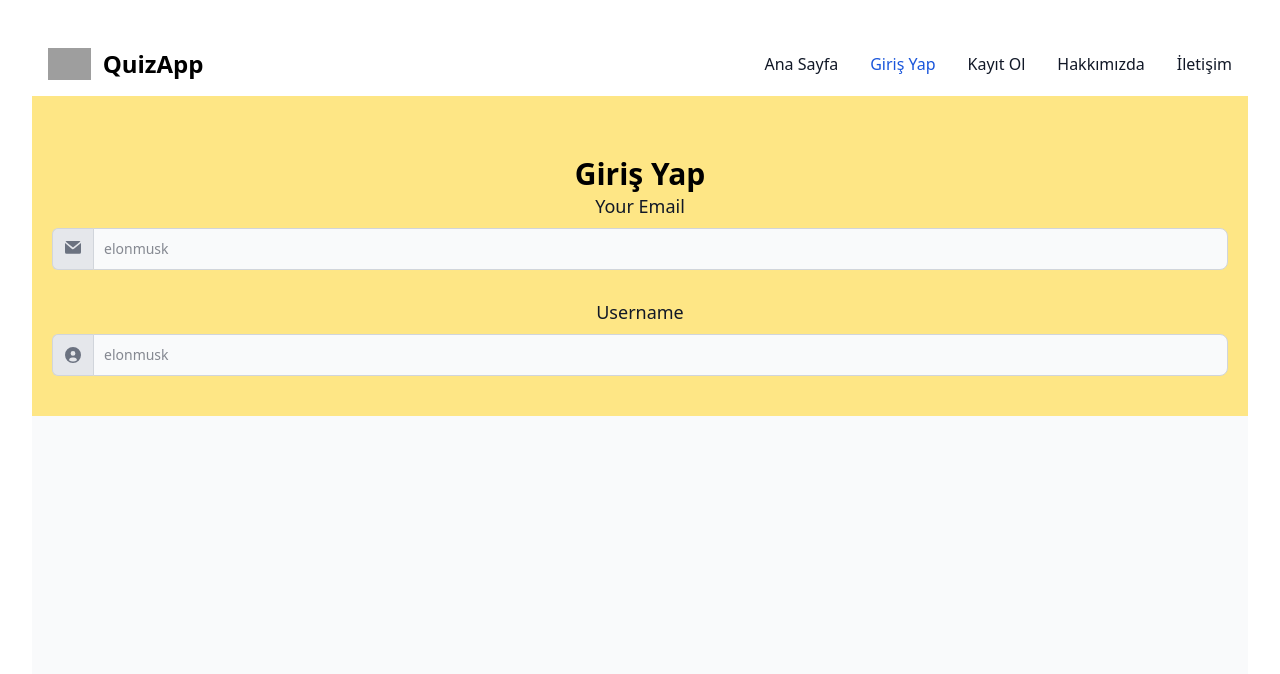
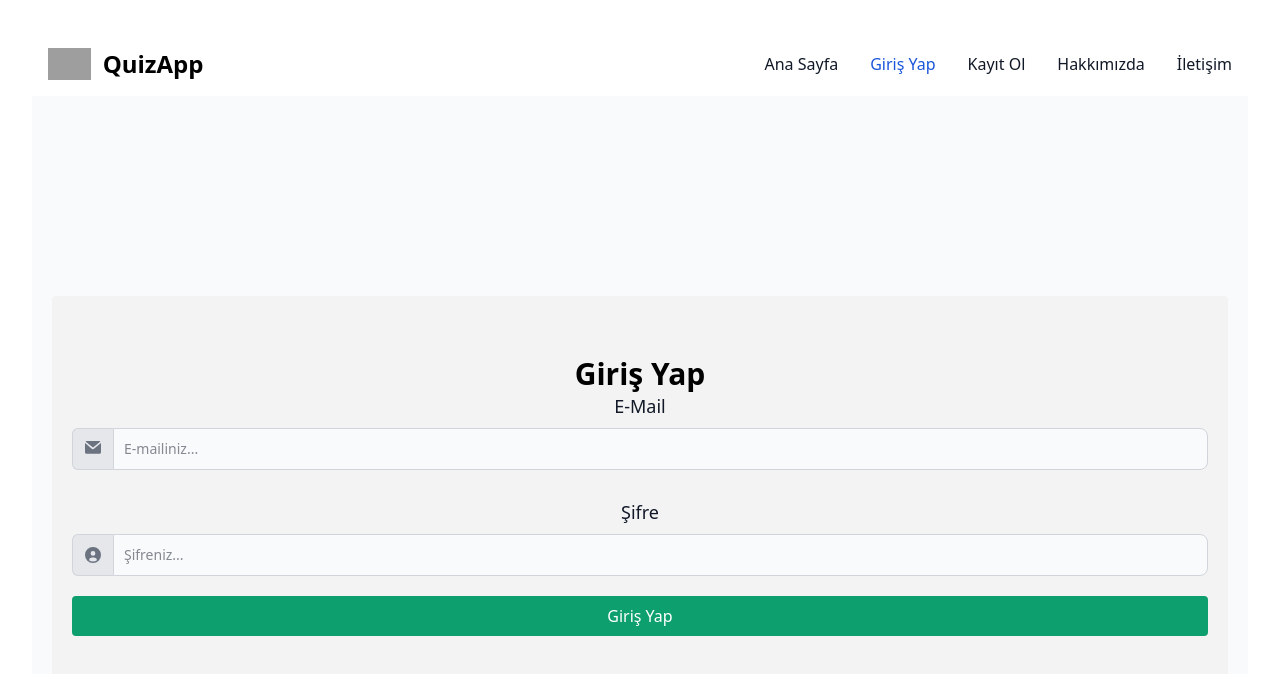
Before and after one commit to yusuftopcuu0/quiz-web-app, a React (Vite) app in the folder client/: page /auth/login in a window 1280 px wide. Shown: the top 674 px of the page. Built offline with nearby package versions, Linux system fonts and the light colour scheme; grey boxes are pictures that could not be loaded.

Commit message:
Implement login functionality with validation and navigation to dashboard

```diff
--- a/client/src/constant/routes.ts
+++ b/client/src/constant/routes.ts
@@ -2,5 +2,6 @@ export const ROUTES = {
   HOME: '/',
   LOGIN: '/auth/login',
   SIGNUP: '/auth/signup',
+  DASHBOARD: '/dashboard',
   NOT_FOUND: '*',
 };
--- a/client/src/index.css
+++ b/client/src/index.css
@@ -7,3 +7,7 @@ body,
 #root {
   height: 100%;
 }
+
+#login-content {
+  height: 400px;
+}
--- a/client/src/pages/Login.tsx
+++ b/client/src/pages/Login.tsx
@@ -1,7 +1,46 @@
+import { useState } from 'react';
+import 'react-toastify/dist/ReactToastify.css';
+import { ToastContainer } from 'react-toastify';
+import { toast } from 'react-toastify';
+import { useNavigate } from 'react-router-dom';
+
 function Login() {
+  const [email, setEmail] = useState('');
+  const [password, setPassword] = useState('');
+
+  const navigate = useNavigate();
+
+  const logClick = () => {
+    const trimmedEmail = email.trim();
+    const trimmedPassword = password.trim();
+
+    try {
+      if (trimmedEmail !== '' && trimmedPassword !== '' && trimmedPassword.length >= 6) {
+        toast.success('Giriş Başarılı. Yönlendiriliyorsunuz.', {
+          autoClose: 2500,
+        });
+        setTimeout(() => {
+          navigate('/dashboard');
+        }, 3000);
+      } else {
+        toast.error('Hatalı Giriş', {
+          autoClose: 3500,
+        });
+      }
+    } catch (error) {
+      if (error instanceof Error) {
+        console.error('Hata mesajı: ' + error.message);
+        toast.error('Hata mesajı: ' + error.message);
+      } else {
+        console.error('Bilinmeyen bir hata oluştu.');
+      }
+    }
+  };
+
   return (
-    <div style={{ height: '100vh' }}>
-      <div className="flex flex-col justify-center bg-amber-200 py-10" id="login-content">
+    <div className="flex flex-col justify-center" style={{ height: '100vh' }}>
+      <ToastContainer />
+      <div className="py-10 mx-5 rounded" id="login-content" style={{ backgroundColor: '#f3f3f3' }}>
         <div>
           <h1 className="text-3xl font-bold text-center pt-5">Giriş Yap</h1>
         </div>
@@ -11,7 +50,7 @@ function Login() {
             htmlFor="input-group-1"
             className="block mb-2 text-lg font-medium text-gray-900 dark:text-black"
           >
-            Your Email
+            E-Mail
           </label>
           <div className="flex">
             <span className="inline-flex items-center px-3 text-sm text-gray-900 bg-gray-200 border rounded-e-0 border-gray-300 border-e-0 rounded-s-md dark:bg-blue-600 dark:text-gray-400 dark:border-gray-600">
@@ -27,10 +66,11 @@ function Login() {
               </svg>
             </span>
             <input
-              type="text"
-              id="website-admin"
-              className="rounded-none rounded-e-lg bg-gray-50 border text-gray-900 focus:ring-blue-500 focus:border-blue-500 block flex-1 min-w-0 w-full text-sm border-gray-300 p-2.5  dark:bg-white dark:border-gray-600 dark:placeholder-gray-400 dark:text-white dark:focus:ring-blue-500 dark:focus:border-blue-500"
-              placeholder="elonmusk"
+              type="email"
+              className="rounded-none rounded-e-lg bg-gray-50 border text-gray-900 focus:ring-blue-500 focus:border-blue-500 block flex-1 min-w-0 w-full text-sm border-gray-300 p-2.5  dark:bg-white dark:border-gray-600 dark:placeholder-gray-400 dark:focus:ring-blue-500 dark:focus:border-blue-500"
+              placeholder="E-mailiniz..."
+              value={email}
+              onChange={e => setEmail(e.target.value)}
             />
           </div>
 
@@ -38,7 +78,7 @@ function Login() {
             htmlFor="website-admin"
             className="block mb-2 text-lg font-medium text-gray-900 dark:text-black mt-7"
           >
-            Username
+            Şifre
           </label>
           <div className="flex">
             <span className="inline-flex items-center px-3 text-sm text-gray-900 bg-gray-200 border rounded-e-0 border-gray-300 border-e-0 rounded-s-md dark:bg-red-600 dark:text-gray-400 dark:border-gray-600">
@@ -53,16 +93,25 @@ function Login() {
               </svg>
             </span>
             <input
-              type="text"
-              id="website-admin"
-              className="rounded-none rounded-e-lg bg-gray-50 border text-gray-900 focus:ring-blue-500 focus:border-blue-500 block flex-1 min-w-0 w-full text-sm border-gray-300 p-2.5  dark:bg-white dark:border-gray-600 dark:placeholder-gray-400 dark:text-white dark:focus:ring-blue-500 dark:focus:border-blue-500"
-              placeholder="elonmusk"
+              type="password"
+              className="rounded-none rounded-e-lg bg-gray-50 border text-gray-900 focus:ring-blue-500 focus:border-blue-500 block flex-1 min-w-0 w-full text-sm border-gray-300 p-2.5  dark:bg-white dark:border-gray-600 dark:placeholder-gray-400 dark:focus:ring-blue-500 dark:focus:border-blue-500"
+              placeholder="Şifreniz..."
+              value={password}
+              onChange={e => setPassword(e.target.value)}
             />
+          </div>
+          <div>
+            <button
+              onClick={logClick}
+              className="bg-green-500 rounded text-white p-2 mt-5 hover:bg-green-600 w-full"
+            >
+              Giriş Yap
+            </button>
           </div>
         </div>
       </div>
     </div>
-  )
+  );
 }
 
-export default Login
+export default Login;
--- /dev/null
+++ b/client/src/pages/dashboard/Dashboard.tsx
@@ -0,0 +1,5 @@
+function Dashboard() {
+  return <div>Dashboard</div>;
+}
+
+export default Dashboard;
--- a/client/src/routes/main.tsx
+++ b/client/src/routes/main.tsx
@@ -6,6 +6,7 @@ import ProtectedPage from '@/pages/protected/ProtectedPage.tsx';
 import type { RouteObject } from 'react-router-dom';
 import MainLayout from '@/layout/MainLayout.tsx';
 import Login from '@/pages/Login';
+import Dashboard from '@/pages/dashboard/Dashboard';
 
 const mainNavigation: RouteObject[] = [
   {
@@ -28,6 +29,10 @@ const mainNavigation: RouteObject[] = [
             path: ROUTES.SIGNUP,
             element: <Signup />,
           },
+          {
+            path: ROUTES.DASHBOARD,
+            element: <Dashboard />,
+          },
         ],
       },
     ],
```
